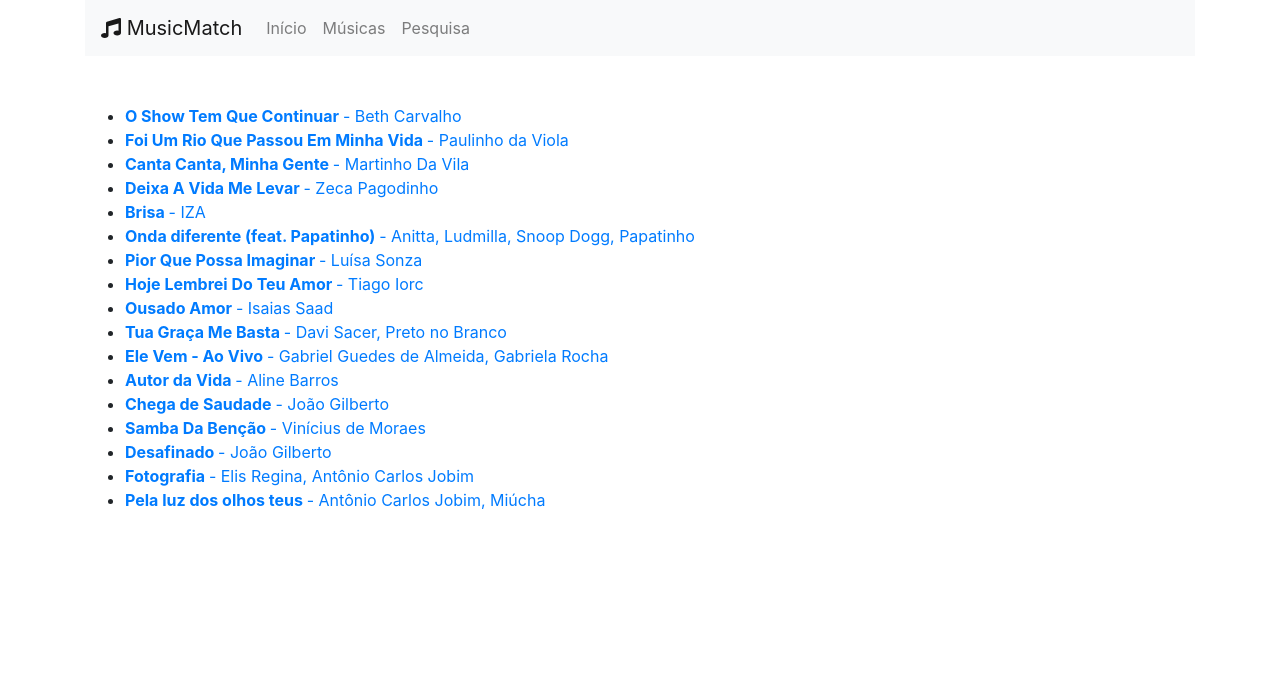
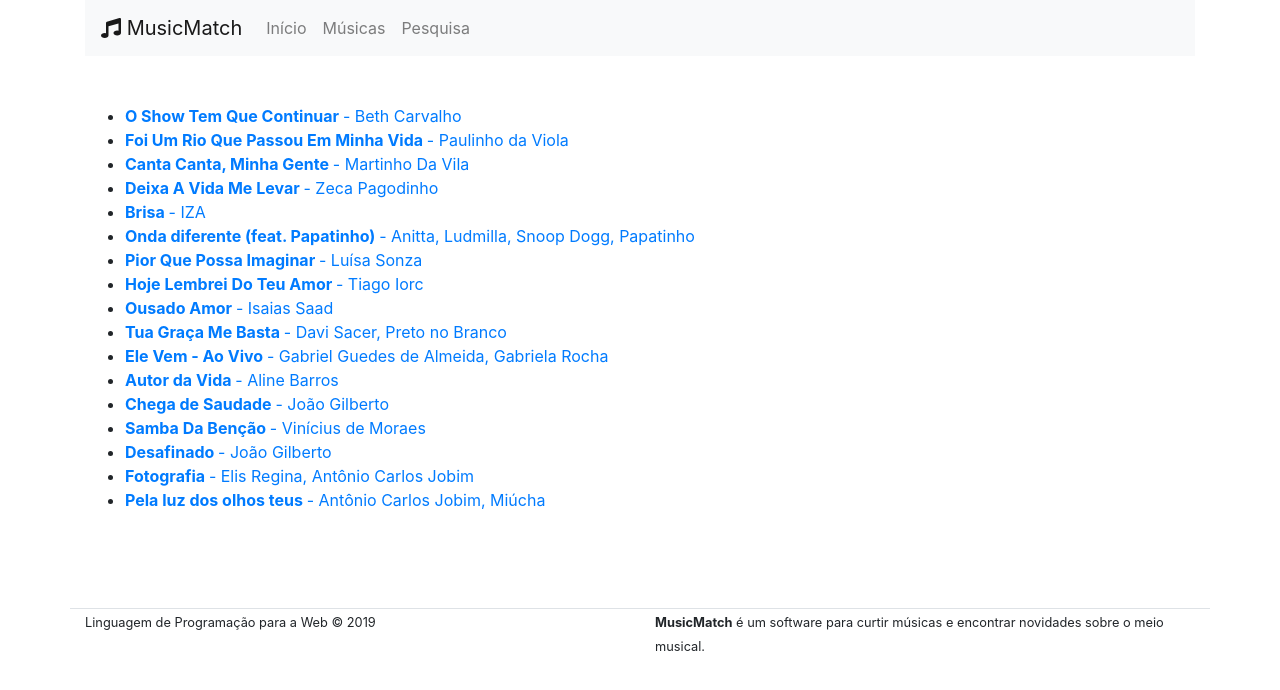
Before and after one commit to jacksongomesbr/webdevbook-musicmatch, an Angular app: page / in a window 1280 px wide. Shown: the top 690 px of the page. Built offline with nearby package versions, Linux system fonts and the light colour scheme.

Commit message:
feat(ui): adiciona um rodapé à interface

```diff
--- a/src/app/app.component.html
+++ b/src/app/app.component.html
@@ -21,4 +21,14 @@
     </div>
   </nav>
   <router-outlet></router-outlet>
+  <footer class="mt-5 pt-5 pb-5">
+    <div class="row border-top">
+      <div class="col">
+        <small>Linguagem de Programação para a Web &copy; 2019</small>
+      </div>
+      <div class="col">
+        <small><strong>MusicMatch</strong> é um software para curtir músicas e encontrar novidades sobre o meio musical.</small>
+      </div>
+    </div>
+  </footer>
 </div>
```
